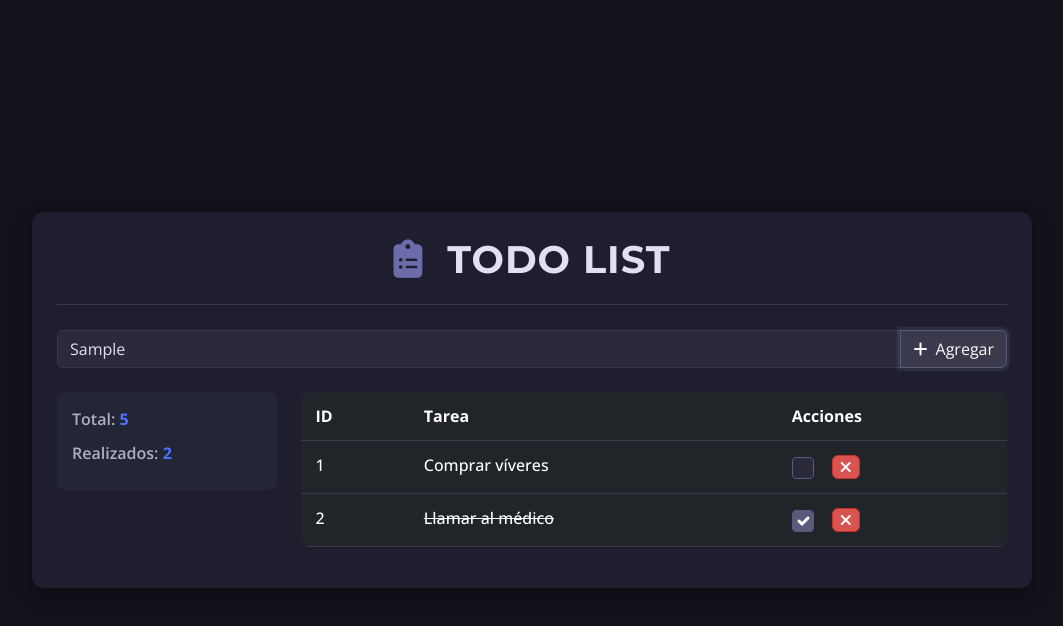
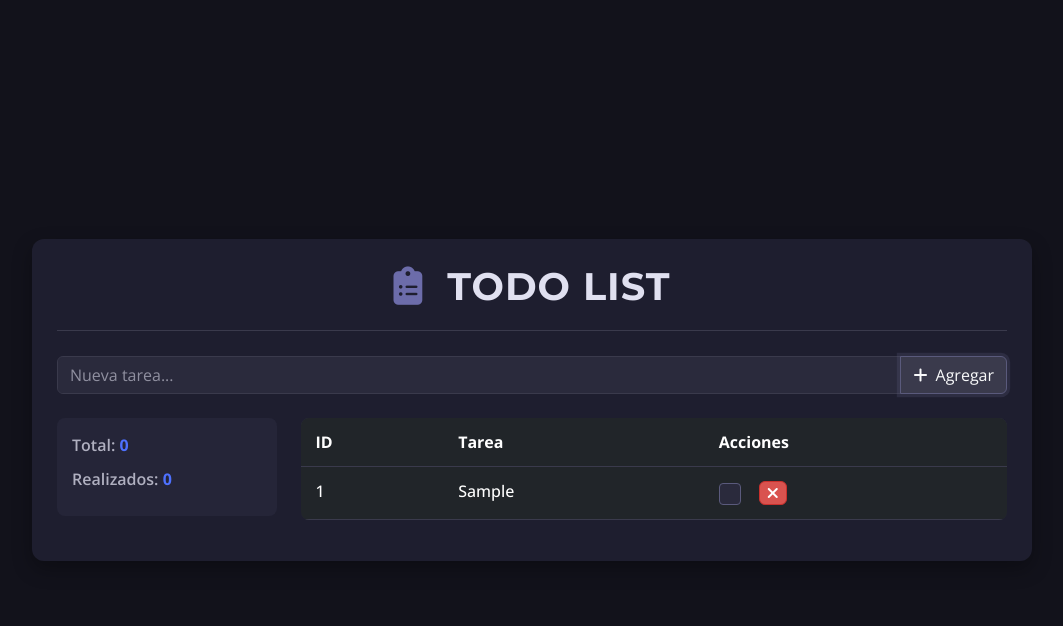
Before and after one commit to vfaundez-dev/desafiolatam-g92-mod3-desafio5, a plain HTML site: page index.html in a window 1280 px wide. Both pictures are taken after typing "Sample" into the empty fields and a click on the button "Agregar". Shown: the whole page, without its empty margins (108-1171 px from the left). Drawn offline with nearby package versions, Linux system fonts and the light colour scheme.

Commit message:
Completado JS para agregar un todo, generar plantilla y completar un todo

```diff
--- a/assets/js/main.js
+++ b/assets/js/main.js
@@ -0,0 +1,80 @@
+
+const inputTodo = document.getElementById('inputTodo');
+const btnAdd = document.querySelector('.btn-add');
+const tableTodo = document.getElementById('tableTodo');
+const tbody = tableTodo.querySelector('tbody');
+const todoList = [];
+
+// Agregar TODO a la lista
+btnAdd.addEventListener('click', event => {
+    const todo = inputTodo.value.trim();
+
+    // Validar que el input no esté vacío
+    if ( todo.length === 0 ) {
+        alert('Debes ingresar una tarea!');
+        return;
+    }
+
+    // Generar objeto
+    const todoObj = {
+        id: todoList.length,
+        name: todo,
+        completed: false
+    }
+
+    // Agregar tarea a array
+    todoList.push(todoObj);
+    // Pintar en HTML
+    tbody.innerHTML += generateTemplateTodo(todoObj);
+    // Limpiar input
+    inputTodo.value = '';
+
+});
+
+// Listener para eliminar y marcar como completada
+tbody.addEventListener('click', (event) => {
+    const trTodo = event.target.closest('tr');
+    const btnRemove = event.target.closest('.btn-remove');
+    const checkboxCompleted = event.target.closest('.todo-completed');
+
+    // Comprobar boton eliminar
+    if (btnRemove) return deleteTodo(trTodo);
+
+    // Comprobar checkbox
+    if ( checkboxCompleted )
+        return completedTodo(trTodo, checkboxCompleted.checked);
+
+});
+
+// Plantilla para todos
+const generateTemplateTodo = (todo) => {
+    return `
+        <tr data-id="${todo.id}">
+            <td>${todo.id + 1}</td>
+            <td>${todo.name}</td>
+            <td>
+                <div class="d-flex align-items-center">
+                    <div class="form-check me-3">
+                        <input class="form-check-input todo-completed" type="checkbox" id="task${todo.id}">
+                    </div>
+                    <button class="btn btn-remove">
+                        <i class="fas fa-times"></i>
+                    </button>
+                </div>
+            </td>
+        </tr>
+    `;
+}
+
+const deleteTodo = (tr) => {
+    todoID = tr.dataset.id;
+
+    console.log(todoID);
+}
+
+const completedTodo = (tr, checkCompleted) => {
+    todoID = parseInt(tr.dataset.id);
+    const tdNameTodo = tr.querySelector('td:nth-child(2)');
+    todoList[todoID].completed = checkCompleted;
+    tdNameTodo.classList.toggle('completed');
+}
--- a/index.html
+++ b/index.html
@@ -25,7 +25,7 @@
 
       <!-- Input Todo List -->
       <div class="input-group mb-4">
-        <input type="text" class="form-control" placeholder="Nueva tarea..." aria-label="Nueva tarea">
+        <input id="inputTodo" type="text" class="form-control" placeholder="Nueva tarea..." aria-label="Nueva tarea">
         <button class="btn btn-dark btn-add text-light" type="button">
           <i class="fas fa-plus me-1"></i> Agregar
         </button>
@@ -39,10 +39,10 @@
         <div class="col-md-3 mb-3 mb-md-0">
           <div class="details-section">
             <p>
-              Total: <span>5</span>
+              Total: <span id="totalTodos">0</span>
             </p>
             <p>
-              Realizados: <span>2</span>
+              Realizados: <span id="completedTodos">0</span>
             </p>
           </div>
         </div>
@@ -51,7 +51,7 @@
         <!-- Todo List Section -->
         <div class="col-md-9">
           <div class="table-responsive">
-            <table class="table table-dark">
+            <table id="tableTodo" class="table table-dark">
               <thead>
                 <tr>
                   <th scope="col">ID</th>
@@ -59,36 +59,7 @@
                   <th scope="col">Acciones</th>
                 </tr>
               </thead>
-              <tbody>
-                <tr>
-                  <td>1</td>
-                  <td>Comprar víveres</td>
-                  <td>
-                    <div class="d-flex align-items-center">
-                      <div class="form-check me-3">
-                        <input class="form-check-input" type="checkbox" value="" id="task1">
-                      </div>
-                      <button class="btn btn-remove">
-                        <i class="fas fa-times"></i>
-                      </button>
-                    </div>
-                  </td>
-                </tr>
-                <tr>
-                  <td>2</td>
-                  <td class="completed">Llamar al médico</td>
-                  <td>
-                    <div class="d-flex align-items-center">
-                      <div class="form-check me-3">
-                        <input class="form-check-input" type="checkbox" value="" id="task2" checked>
-                      </div>
-                      <button class="btn btn-remove">
-                        <i class="fas fa-times"></i>
-                      </button>
-                    </div>
-                  </td>
-              </tr>
-              </tbody>
+              <tbody></tbody>
             </table>
           </div>
         </div>
@@ -101,5 +72,7 @@
   </div>
   <!-- Bootstrap -->
   <script src="https://cdnjs.cloudflare.com/ajax/libs/bootstrap/5.3.3/js/bootstrap.min.js"></script>
+  <!-- Script -->
+  <script src="./assets/js/main.js"></script>
 </body>
 </html>
```
